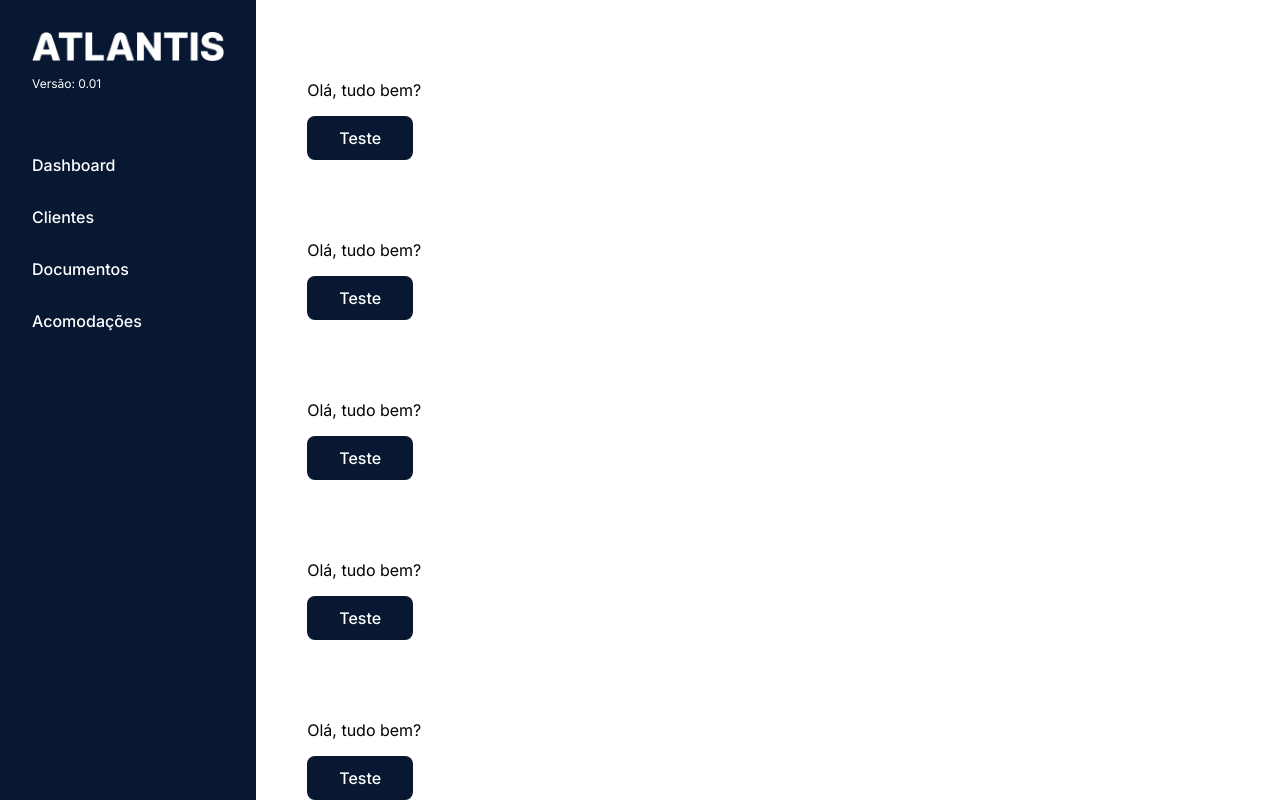
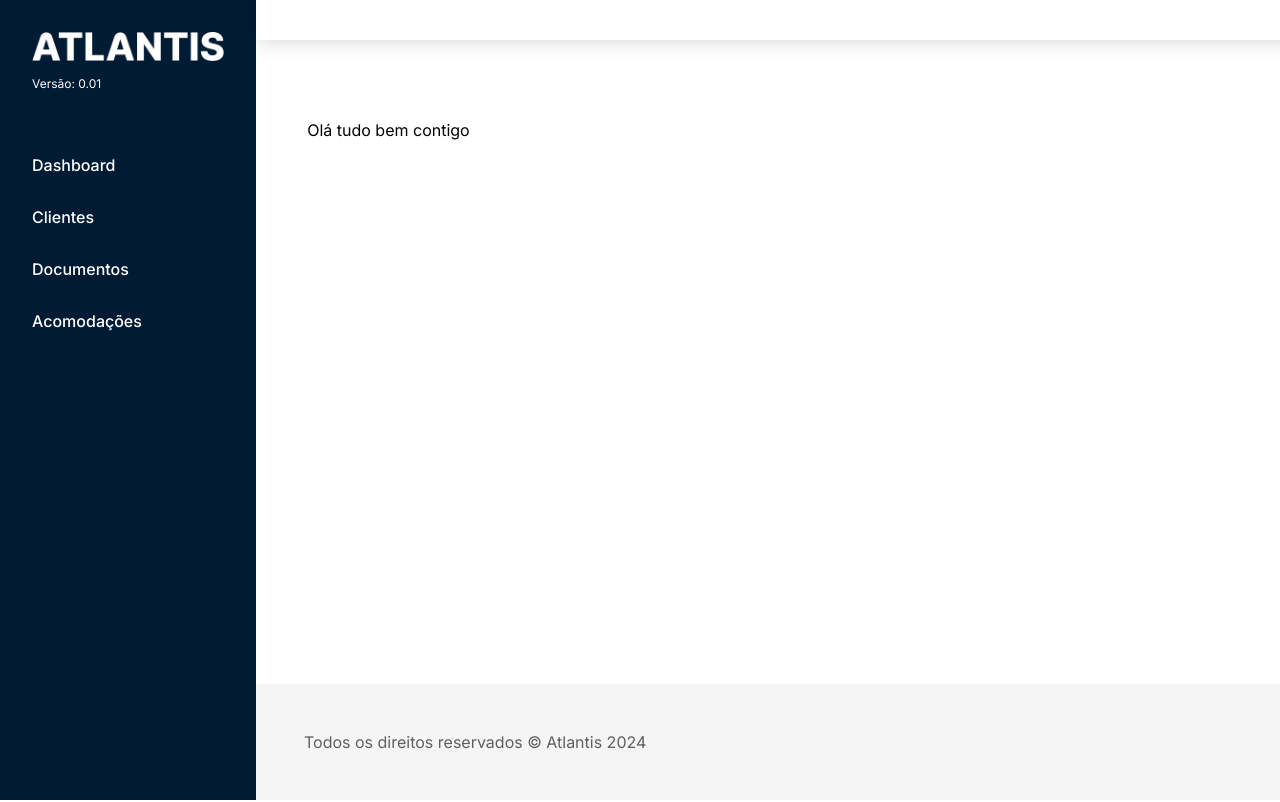
Before and after one commit to maarantes/atlantis, a React (Create React App) app: page / in a window 1280 px wide. Shown: the top 802 px of the page. Built offline with nearby package versions, Linux system fonts and the light colour scheme.

Commit message:
[FRONT] feat:  Adicionando Navbar e Footer

```diff
--- a/src/components/BotaoCTA/BotaoCTA.tsx
+++ b/src/components/BotaoCTA/BotaoCTA.tsx
@@ -1,6 +1,6 @@
-import React from 'react';
+import React from "react";
 import "./BotaoCTA.scss"
-import { Link } from 'react-router-dom';
+import { Link } from "react-router-dom";
 
 interface BotaoProps {
   link?: string;
--- /dev/null
+++ b/src/components/Footer/Footer.scss
@@ -0,0 +1,8 @@
+@import "../../global.scss";
+
+.footer {
+    background-color: $sombra-tom-01;
+    color: $sombra-tom-03;
+    width: 100%;
+    padding: 48px;
+}
--- /dev/null
+++ b/src/components/Footer/Footer.tsx
@@ -0,0 +1,13 @@
+import React from "react";
+import "./Footer.scss";
+
+const Footer = () => {
+
+  return (
+    <div className="footer">
+        <p>Todos os direitos reservados © Atlantis 2024</p>
+    </div>
+  );
+};
+
+export default Footer;
--- /dev/null
+++ b/src/components/Navbar/Navbar.scss
@@ -0,0 +1,10 @@
+@import "../../global.scss";
+
+.navbar {
+    width: 100%;
+    height: 40px;
+    background-color: white;
+    box-shadow: 0px -4px 24px 0px rgba(0, 0, 0, 0.25);
+    position: fixed;
+    top: 0;
+}
--- /dev/null
+++ b/src/components/Navbar/Navbar.tsx
@@ -0,0 +1,12 @@
+import React from "react";
+import "./Navbar.scss";
+
+const Navbar = () => {
+
+  return (
+    <div className="navbar">
+    </div>
+  );
+};
+
+export default Navbar;
--- a/src/components/Sidebar/Sidebar.scss
+++ b/src/components/Sidebar/Sidebar.scss
@@ -1,7 +1,9 @@
+@import "../../global.scss";
+
 .sidebar {
     width: 256px;
     height: 100vh;
-    background-color: #081832;
+    background-color: $primario-hover;
     color: white;
     position: fixed;
     top: 0;
--- a/src/components/Sidebar/Sidebar.tsx
+++ b/src/components/Sidebar/Sidebar.tsx
@@ -1,5 +1,5 @@
-import React from 'react';
-import './Sidebar.scss';
+import React from "react";
+import "./Sidebar.scss";
 import { Link } from "react-router-dom";
 
 const Sidebar = () => {
--- a/src/global.scss
+++ b/src/global.scss
@@ -1,10 +1,14 @@
 @import url('https://fonts.googleapis.com/css2?family=Inter:wght@400;500;600;700&display=swap');
 
-$primario: #081832;
-$primario-hover: #040f20;
+$primario: #052d58;
+$primario-hover: #021b35;
 
 $vermelho: #ED3C5C;
 $vermelho-hover: #BA203C;
+
+$sombra-tom-01: #F5F5F5;
+$sombra-tom-02: #C4C4C4;
+$sombra-tom-03: #606060;
 
 * {
     margin: 0;
@@ -19,8 +23,25 @@ $vermelho-hover: #BA203C;
 body {
     margin-left: 256px;
     width: calc(100% - 256px);
+    display: flex;
+    flex-direction: column;
+    flex: 1;
+    min-height: 100vh;
+
 }
 
 .margem_5 {
     margin: 0 5%;
 }
+
+.container {
+    flex: 1; /* Ajustar o Footer */
+    margin-top: 40px; /* Cancelar altura do Navbar */
+}
+
+/* Deixar Footer no final da página */
+#root {
+    display: flex;
+    flex-direction: column;
+    min-height: 100vh;
+}
--- a/src/pages/Dashboard/Dashboard.scss
+++ b/src/pages/Dashboard/Dashboard.scss
@@ -1,9 +1,6 @@
 @import "../../global.scss";
 
-.teste {
-    display: flex;
-    flex-direction: column;
-    row-gap: 16px;
-    margin-top: 80px;
-    margin-bottom: 80px;
+.testar {
+    margin-top: 80px !important;
+    margin-bottom: 80px !important;
 }
--- a/src/pages/Dashboard/Dashboard.tsx
+++ b/src/pages/Dashboard/Dashboard.tsx
@@ -1,4 +1,5 @@
 import BotaoCTA from "../../components/BotaoCTA/BotaoCTA";
+import Navbar from "../../components/Navbar/Navbar";
 import Sidebar from "../../components/Sidebar/Sidebar";
 import "./Dashboard.scss"
 
@@ -7,52 +8,10 @@ function Dashboard() {
   return (
     <>
     <Sidebar />
-      <div className="teste margem_5">
-        <p>Olá, tudo bem?</p>
-        <div>
-          <BotaoCTA escrito="Teste" aparencia="primario" />
-        </div>
-      </div>
-
-      <div className="teste margem_5">
-        <p>Olá, tudo bem?</p>
-        <div>
-          <BotaoCTA escrito="Teste" aparencia="primario" />
-        </div>
-      </div>
-
-      <div className="teste margem_5">
-        <p>Olá, tudo bem?</p>
-        <div>
-          <BotaoCTA escrito="Teste" aparencia="primario" />
-        </div>
-      </div>
-
-      <div className="teste margem_5">
-        <p>Olá, tudo bem?</p>
-        <div>
-          <BotaoCTA escrito="Teste" aparencia="primario" />
-        </div>
-      </div>
-
-      <div className="teste margem_5">
-        <p>Olá, tudo bem?</p>
-        <div>
-          <BotaoCTA escrito="Teste" aparencia="primario" />
-        </div>
-      </div>
-
-      <div className="teste margem_5">
-        <p>Olá, tudo bem?</p>
-        <div>
-          <BotaoCTA escrito="Teste" aparencia="primario" />
-        </div>
-      </div>
-
-      <div className="teste margem_5">
-        <p>Olá, tudo bem?</p>
-        <div>
-          <BotaoCTA escrito="Teste" aparencia="primario" />
+    <Navbar />
+      <div className="container">
+        <div className="testar margem_5">
+          <p>Olá tudo bem contigo</p>
         </div>
       </div>
     </>
--- a/src/routes/appRoutes.tsx
+++ b/src/routes/appRoutes.tsx
@@ -1,13 +1,15 @@
 import React from "react";
 import { BrowserRouter as Router, Route, Routes } from "react-router-dom";
 import Dashboard from "../pages/Dashboard/Dashboard";
+import Footer from "../components/Footer/Footer";
 
 export default function AppRoutes() {
   return (
     <Router>
         <Routes>
-        <Route path="/" element={<Dashboard />} />
+          <Route path="/" element={<Dashboard />} />
         </Routes>
+        <Footer />
     </Router>
   );
 }
```
